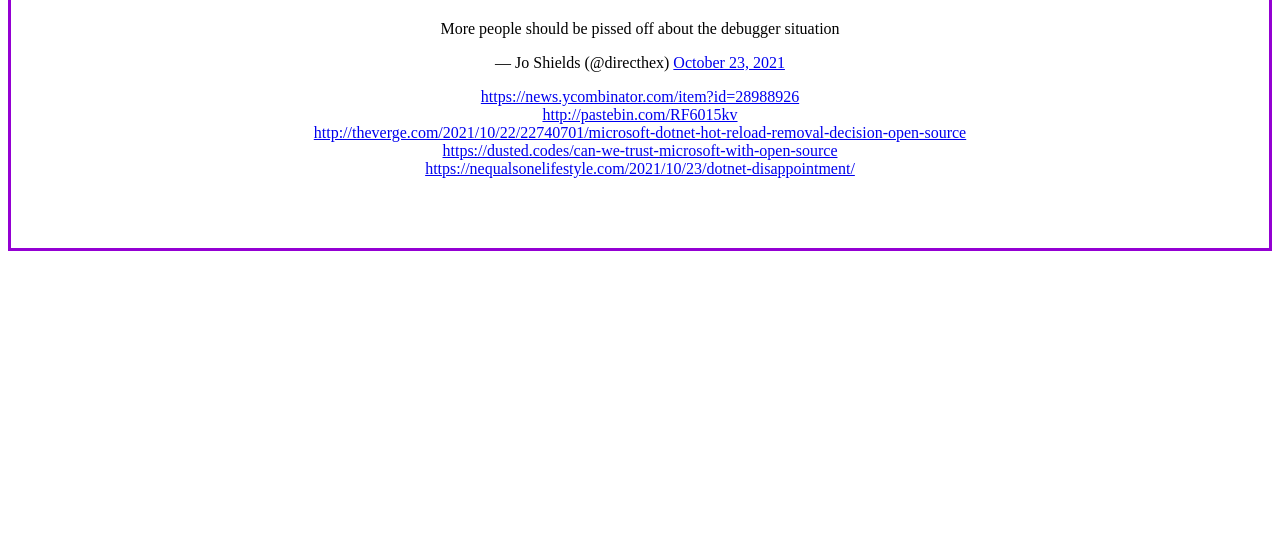
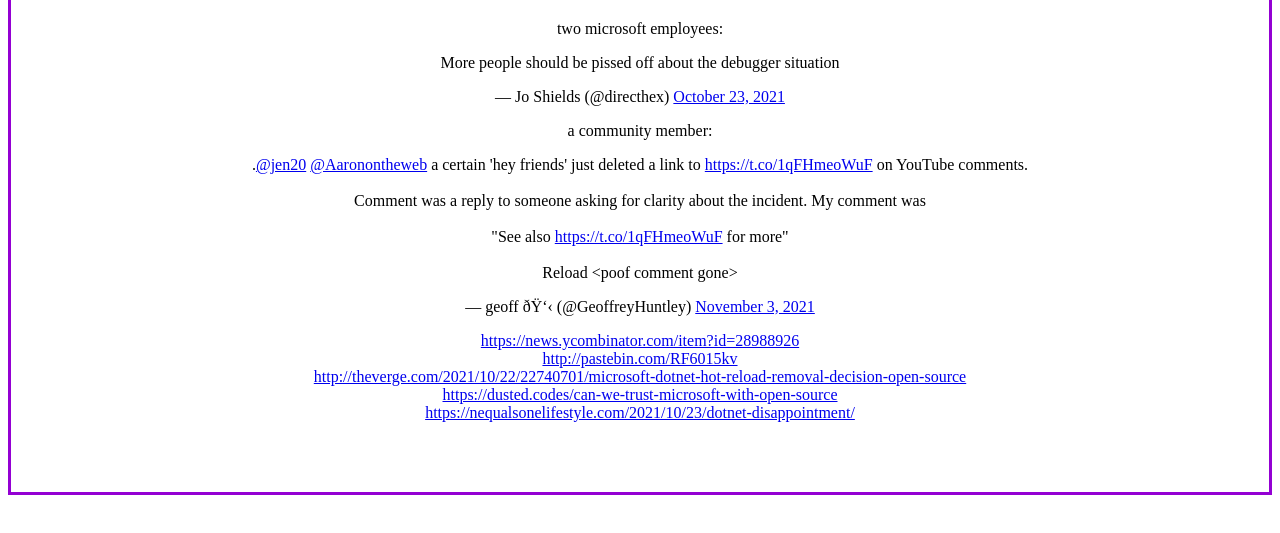
Before and after one commit to ghuntley/isdotnetopen, a plain HTML site: page index.html in a window 1280 px wide. Shown: the part 141-674 px from the top of the page. Drawn offline with Linux system fonts and the light colour scheme.

Commit message:
Update index.html

```diff
--- a/index.html
+++ b/index.html
@@ -23,7 +23,12 @@
   <div class="center">
     <h1><a href="https://github.com/dotnet/core/issues/505">despite best efforts .NET is still not an open platform</a></h1>
 
+    two microsoft employees:
+
     <blockquote class="twitter-tweet tw-align-center"><p lang="en" dir="ltr">More people should be pissed off about the debugger situation</p>&mdash; Jo Shields (@directhex) <a href="https://twitter.com/directhex/status/1452054531760697344?ref_src=twsrc%5Etfw">October 23, 2021</a></blockquote> <script async src="https://platform.twitter.com/widgets.js" charset="utf-8"></script>
+
+    a community member:
+    <blockquote class="twitter-tweet"><p lang="en" dir="ltr">.<a href="https://twitter.com/jen20?ref_src=twsrc%5Etfw">@jen20</a> <a href="https://twitter.com/Aaronontheweb?ref_src=twsrc%5Etfw">@Aaronontheweb</a> a certain &#39;hey friends&#39; just deleted a link to <a href="https://t.co/1qFHmeoWuF">https://t.co/1qFHmeoWuF</a> on YouTube comments.<br><br>Comment was a reply to someone asking for clarity about the incident. My comment was<br><br>&quot;See also <a href="https://t.co/1qFHmeoWuF">https://t.co/1qFHmeoWuF</a> for more&quot;<br><br>Reload &lt;poof comment gone&gt;</p>&mdash; geoff 👋 (@GeoffreyHuntley) <a href="https://twitter.com/GeoffreyHuntley/status/1455801347219984386?ref_src=twsrc%5Etfw">November 3, 2021</a></blockquote> <script async src="https://platform.twitter.com/widgets.js" charset="utf-8"></script>
 
     <a href="https://news.ycombinator.com/item?id=28988926">https://news.ycombinator.com/item?id=28988926</a><br/>
 
```
